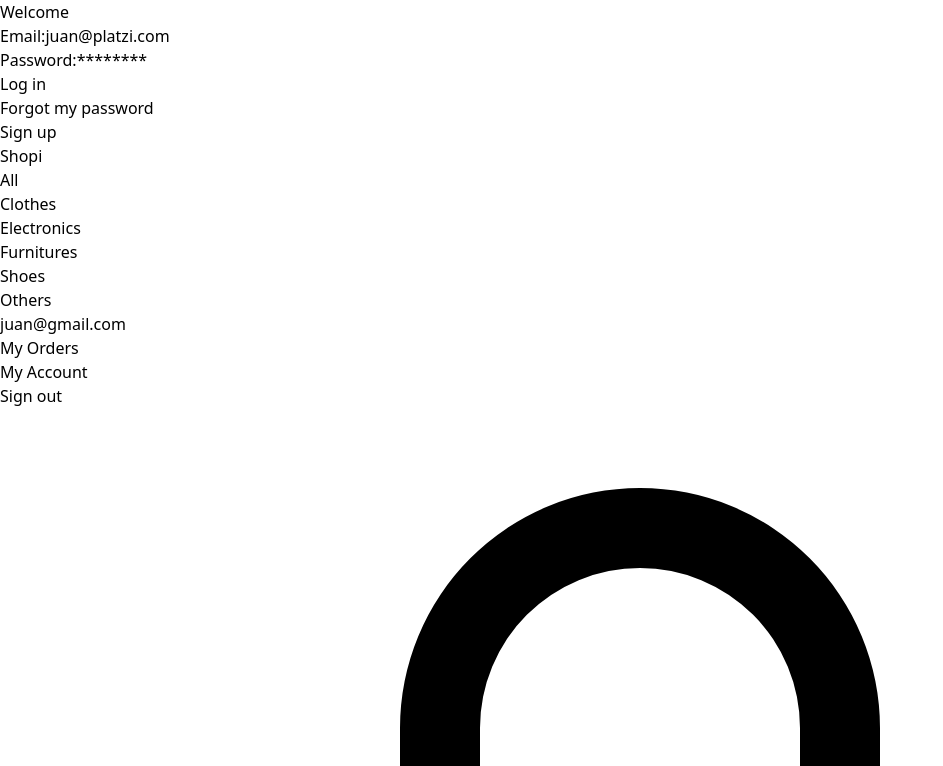
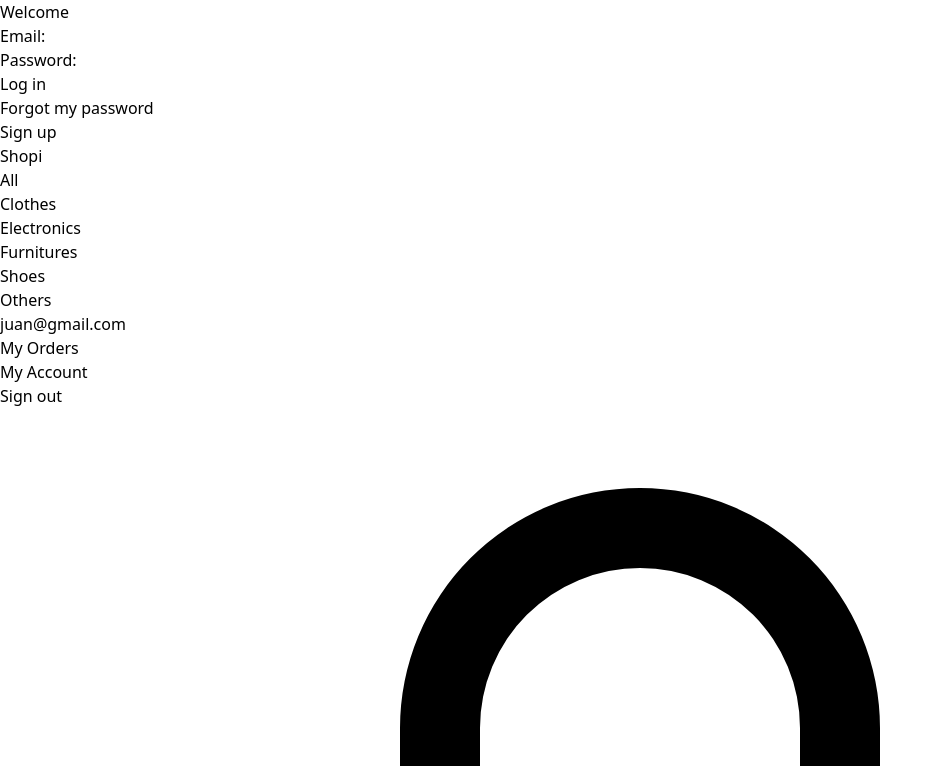
Before and after one commit to JUANLOPCON071/Ecommerce-React-Vite, a React (Vite) app: page /sign-in in a window 1280 px wide. Shown: the top 766 px of the page, without its empty margins (0-943 px from the left). Built offline with nearby package versions, Linux system fonts and the light colour scheme; no server answers.

Commit message:
Vistas dinamicas signIn

```diff
--- a/src/Pages/SignIn/index.jsx
+++ b/src/Pages/SignIn/index.jsx
@@ -1,34 +1,61 @@
 import { Link } from "react-router-dom"
 import Layout from "../../Components/Layout"
+import { useContext, useState } from "react"
+import { ShoppingCartContext } from "../../Context"
 
 function SignIn() {
+  const context = useContext(ShoppingCartContext)
+  const [view, setView] = useState('user-info')
 
+  const account = localStorage.getItem('account')
+  const parsedAccount = JSON.parse(account)
+
+  const noAccountInLocalStorage = parsedAccount ? Object.keys(parsedAccount).length === 0 : true
+  const noAccountInLocalState = context.account ? Object.keys(context.account).length === 0 : true
+  const hasUserAnAccount = !noAccountInLocalStorage || !noAccountInLocalState
+
+  const renderLogIn = () => {
     return (
-      <Layout>
-        <h1 className='mb-6 text-xl font-medium text-center w-80'>Welcome</h1>
-        <div className='flex flex-col w-80'>
+      <div className='flex flex-col w-80'>
           <p>
             <span className='text-sm font-light'>Email:</span>
-            <span>juan@platzi.com</span>
+            <span>{parsedAccount?.email}</span>
           </p>
           <p>
             <span className='text-sm font-light'>Password:</span>
-            <span>********</span>
+            <span>{parsedAccount?.password}</span>
           </p>
           <Link
             to='/'>
               <button
-                className='w-full py-3 mt-4 mb-2 text-white bg-black rounded-lg disabled:bg-black/40'>
+                className='w-full py-3 mt-4 mb-2 text-white bg-black rounded-lg disabled:bg-black/40'
+                disabled={!hasUserAnAccount}>
                 Log in
               </button>
           </Link>
           <div className='text-center'>
             <a className='text-xs font-light underline underline-offset-4' href='/'>Forgot my password</a>
           </div>
-          <button className='py-3 mt-6 border border-black rounded-lg disabled:text-black/40 disabled:border-black/40'>
+          <button
+            className='py-3 mt-6 border border-black rounded-lg disabled:text-black/40 disabled:border-black/40'
+            onClick={() => setView('create-user-info')}
+            disabled={hasUserAnAccount}>
             Sign up
           </button>
         </div>
+    )
+  }
+
+  const renderCreateUserInfo = () => {
+
+  }
+
+  const renderView = () => view === 'create-user-info' ? renderCreateUserInfo() : renderLogIn()
+
+    return (
+      <Layout>
+        <h1 className='mb-6 text-xl font-medium text-center w-80'>Welcome</h1>
+        {renderView()}
       </Layout>
     )
   }
```
